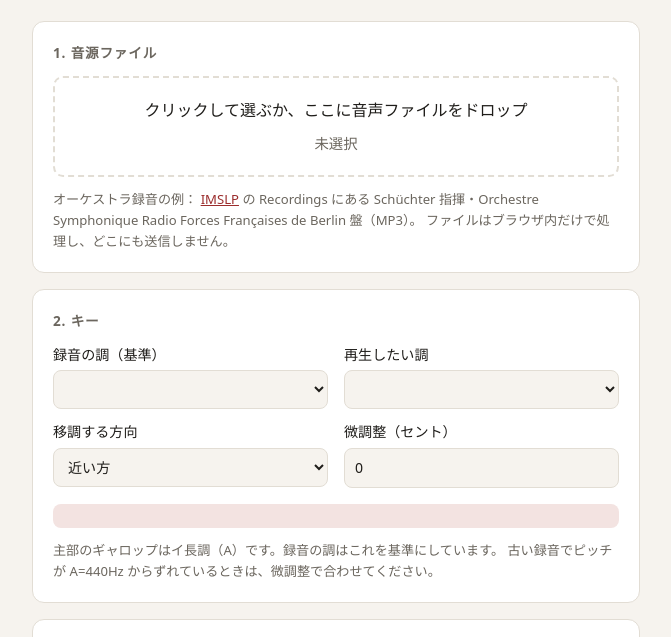
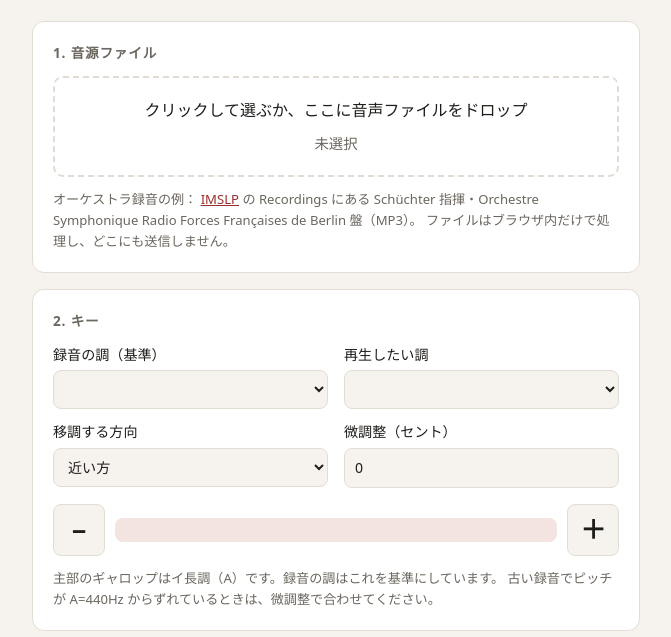
Before and after one commit to iwa-na/change-key, a plain HTML site: page index.html in a window 1280 px wide. Shown: the part 103-740 px from the top of the page, without its empty margins (304-975 px from the left). Drawn offline with Linux system fonts and the light colour scheme.

Commit message:
「−」「＋」ボタンで半音ずつ移調できるようにする
移調量の表示の左右にボタンを置き、−11〜+11 半音の範囲で増減する。
押すと「再生したい調」と「移調する方向」も新しい移調量に合わせて変わる。

Co-Authored-By: Claude Opus 5.5 <noreply@anthropic.com>

```diff
--- a/index.html
+++ b/index.html
@@ -70,12 +70,30 @@
     background: var(--bg);
     color: var(--text);
   }
+  .shift-box {
+    margin-top: 16px;
+    display: flex;
+    align-items: center;
+    gap: 10px;
+  }
+  .shift-box button {
+    flex: none;
+    width: 52px;
+    height: 52px;
+    padding: 0;
+    font-size: 1.6rem;
+    line-height: 1;
+    font-weight: 600;
+    touch-action: manipulation; /* 連打でズームしないようにする */
+  }
   .shift-readout {
-    margin-top: 16px;
+    flex: 1;
+    min-width: 0;
     padding: 12px 14px;
     border-radius: 8px;
     background: var(--accent-weak);
     font-size: .95rem;
+    text-align: center;
   }
   .shift-readout strong { color: var(--accent); font-size: 1.1rem; }
   .row { display: flex; align-items: center; gap: 12px; }
@@ -144,7 +162,11 @@
         <input type="number" id="cents" min="-100" max="100" step="1" value="0">
       </label>
     </div>
-    <div class="shift-readout" id="readout"></div>
+    <div class="shift-box">
+      <button id="down" aria-label="半音下げる">−</button>
+      <div class="shift-readout" id="readout" aria-live="polite"></div>
+      <button id="up" aria-label="半音上げる">＋</button>
+    </div>
     <p class="hint">
       主部のギャロップはイ長調（A）です。録音の調はこれを基準にしています。
       古い録音でピッチが A=440Hz からずれているときは、微調整で合わせてください。
@@ -266,6 +288,16 @@ function semitoneShift() {
 function totalShift() {
   const c = Math.max(-100, Math.min(100, Number(els.cents.value) || 0));
   return semitoneShift() + c / 100;
+}
+
+// 移調量を半音単位で増減する（−11〜+11）。
+// 「再生したい調」と「移調する方向」を、新しい移調量になるよう合わせて変える。
+function stepShift(delta) {
+  const d = Math.max(-11, Math.min(11, semitoneShift() + delta));
+  const from = Number(els.origKey.value);
+  els.targetKey.value = ((from + d) % 12 + 12) % 12;
+  els.direction.value = d >= -5 && d <= 6 ? 'near' : d > 0 ? 'up' : 'down';
+  applyPitch();
 }
 
 function updateReadout() {
@@ -441,6 +473,8 @@ els.drop.addEventListener('drop', (e) => {
 
 for (const el of [els.origKey, els.targetKey, els.direction]) el.addEventListener('change', applyPitch);
 els.cents.addEventListener('input', applyPitch);
+$('up').addEventListener('click', () => stepShift(1));
+$('down').addEventListener('click', () => stepShift(-1));
 els.tempo.addEventListener('input', applyTempo);
 els.volume.addEventListener('input', applyVolume);
 
```
Also changed, not shown: 1 other file.
